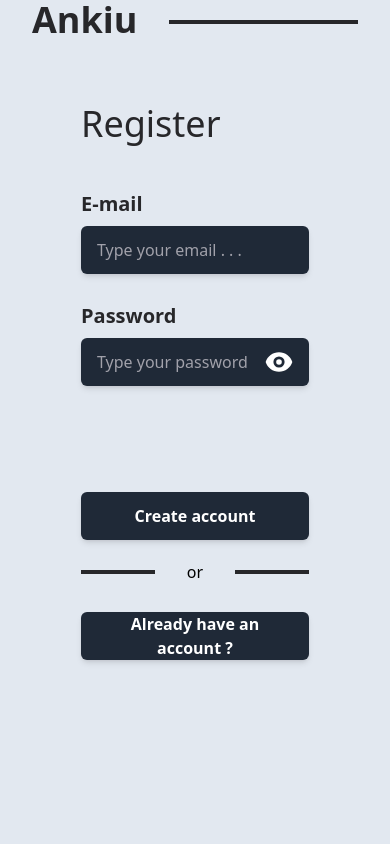
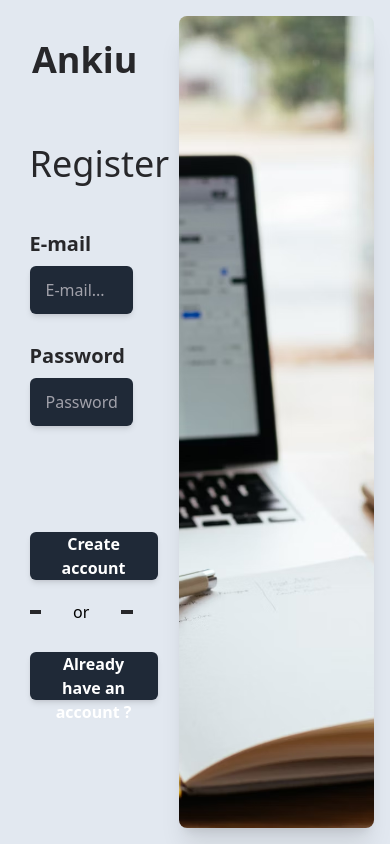
Before and after one commit to Dan0Silva/ankiu, a React (Vite) app in the folder frontend/: page /register in a window 390 px wide. Built offline with nearby package versions, Linux system fonts and the light colour scheme.

Commit message:
fixing mobile reponsivity on register and login page

```diff
--- a/frontend/src/components/CustomInput/index.tsx
+++ b/frontend/src/components/CustomInput/index.tsx
@@ -12,7 +12,7 @@ export default (props: TextInputProps) => {
   };
 
   return (
-    <div className="h-28 w-8/12 justify-center flex flex-col px-4">
+    <div className="h-28 w-10/12 sm:w-8/12 justify-center flex flex-col px-4">
       <p className="text-zinc-800 font-semibold text-xl">{props.name}</p>
       <input
         onChange={handlePropertyChange}
--- a/frontend/src/components/Header/index.tsx
+++ b/frontend/src/components/Header/index.tsx
@@ -1,8 +1,7 @@
 export default () => {
   return (
     <>
-      <div className="items-center justify-start px-8 flex h-24">
-        {/* <div className="bg-zinc-800 flex h-1 w-1/12 mr-8" /> */}
+      <div className="items-center justify-start px-8 flex h-24 mt-10 sm:mt-0">
         <h1 className="text-4xl text-zinc-800 font-bold mb-">Ankiu</h1>
         <div className="bg-zinc-800 flex h-1 w-full ml-8 mt-1" />
       </div>
--- a/frontend/src/components/PasswordInput/index.tsx
+++ b/frontend/src/components/PasswordInput/index.tsx
@@ -48,7 +48,7 @@ export default (props: TextInputProps) => {
   };
 
   return (
-    <div className="h-28 w-8/12 justify-center flex flex-col px-4">
+    <div className="h-28 w-10/12 sm:w-8/12 justify-center flex flex-col px-4">
       <p className="text-zinc-800 font-semibold text-xl">{props.name}</p>
       <div className="w-full flex items-center justify-end mt-2">
         <input
--- a/frontend/src/pages/Login/index.tsx
+++ b/frontend/src/pages/Login/index.tsx
@@ -23,7 +23,7 @@ export default () => {
       <div className="flex flex-col h-full w-full lg:w-5/12">
         <Header />
         <div className="items-center justify-center flex mb-28 flex-1 flex-col py-16">
-          <h2 className="text-4xl w-8/12 ml-8 mb-8 font-medium text-zinc-800">
+          <h2 className="text-4xl w-10/12 sm:w-8/12 ml-8 mb-8 font-medium text-zinc-800">
             Login
           </h2>
 
@@ -41,7 +41,7 @@ export default () => {
             name="Password"
           />
 
-          <div className="h-24 flex items-center w-8/12 px-4 justify-start space-x-8 mt-16">
+          <div className="h-24 flex items-center w-10/12 sm:w-8/12 px-4 justify-start space-x-8 mt-16">
             <CustomButton
               content="Sign-in"
               className="w-full"
@@ -52,13 +52,13 @@ export default () => {
             />
           </div>
 
-          <div className="flex items-center w-8/12 px-4 justify-start space-x-8">
+          <div className="flex items-center w-10/12 sm:w-8/12 px-4 justify-start space-x-8">
             <div className="bg-zinc-800 h-1 w-full" />
             <p>or</p>
             <div className="bg-zinc-800 h-1 w-full" />
           </div>
 
-          <div className="h-24 flex items-center w-8/12 px-4 justify-start space-x-8">
+          <div className="h-24 flex items-center w-10/12 sm:w-8/12 px-4 justify-start space-x-8">
             <CustomButton
               content="Create your account "
               className="w-full bg-blue-700 hover:bg-blue-600"
--- a/frontend/src/pages/Register/index.tsx
+++ b/frontend/src/pages/Register/index.tsx
@@ -4,7 +4,6 @@ import CustomInput from '../../components/CustomInput';
 import Header from '../../components/Header';
 import { useState } from 'react';
 import { toast } from 'react-toastify';
-import PasswordInput from '../../components/PasswordInput';
 
 export default () => {
   const photo = '/images/background1.jpg';
@@ -20,10 +19,10 @@ export default () => {
 
   return (
     <div className="flex flex-row h-screen w-screen">
-      <div className="flex flex-col h-full w-full lg:w-5/12">
+      <div className="flex flex-col h-full w-5/12">
         <Header />
         <div className="items-center justify-center flex mb-28 flex-1 flex-col py-16">
-          <h2 className="text-4xl w-8/12 ml-8 mb-8 font-medium text-zinc-800">
+          <h2 className="text-4xl w-10/12 sm:w-8/12 ml-8 mb-8 font-medium text-zinc-800">
             Register
           </h2>
 
@@ -31,17 +30,18 @@ export default () => {
             value={email}
             onChange={setEmail}
             type="text"
-            placeholder="Type your email . . ."
+            placeholder="E-mail..."
             name="E-mail"
           />
-          <PasswordInput
+          <CustomInput
             value={password}
             onChange={setPassword}
-            placeholder="Type your password . . ."
+            type="text"
+            placeholder="Password..."
             name="Password"
           />
 
-          <div className="h-24 flex items-center w-8/12 px-4 justify-start space-x-8 mt-16">
+          <div className="h-24 flex items-center w-10/12 sm:w-8/12 px-4 justify-start space-x-8 mt-16">
             <CustomButton
               content="Create account"
               className="w-full"
@@ -52,13 +52,13 @@ export default () => {
             />
           </div>
 
-          <div className="flex items-center w-8/12 px-4 justify-start space-x-8">
+          <div className="flex items-center w-10/12 sm:w-8/12 px-4 justify-start space-x-8">
             <div className="bg-zinc-800 h-1 w-full" />
             <p>or</p>
             <div className="bg-zinc-800 h-1 w-full" />
           </div>
 
-          <div className="h-24 flex items-center w-8/12 px-4 justify-start space-x-8">
+          <div className="h-24 flex items-center w-10/12 sm:w-8/12 px-4 justify-start space-x-8">
             <CustomButton
               content="Already have an account ?"
               className="w-full bg-blue-700 hover:bg-blue-600"
@@ -67,7 +67,7 @@ export default () => {
           </div>
         </div>
       </div>
-      <div className="h-full w-7/12 p-4 hidden lg:block">
+      <div className="h-full w-7/12 p-4">
         <img
           src={photo}
           alt="bg-image"
```
